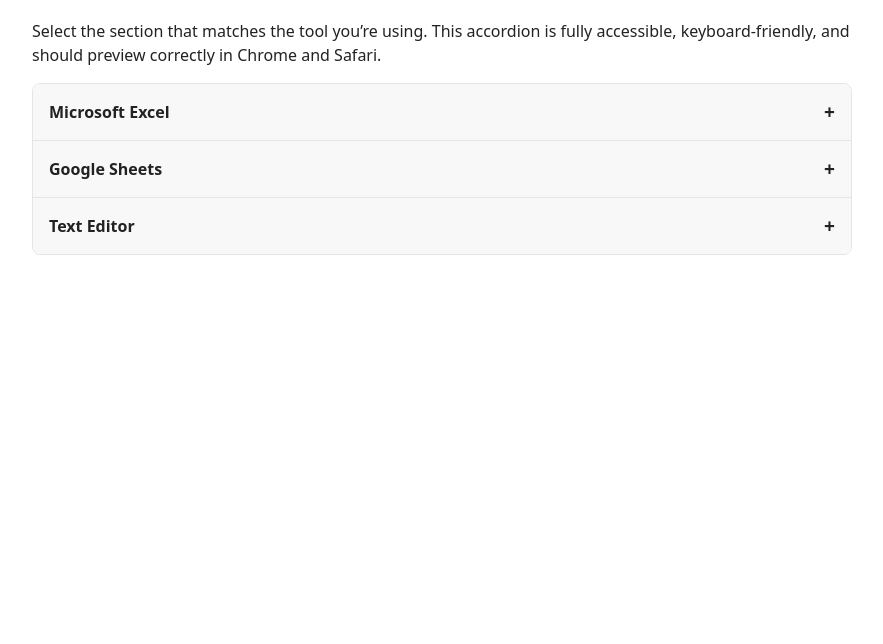
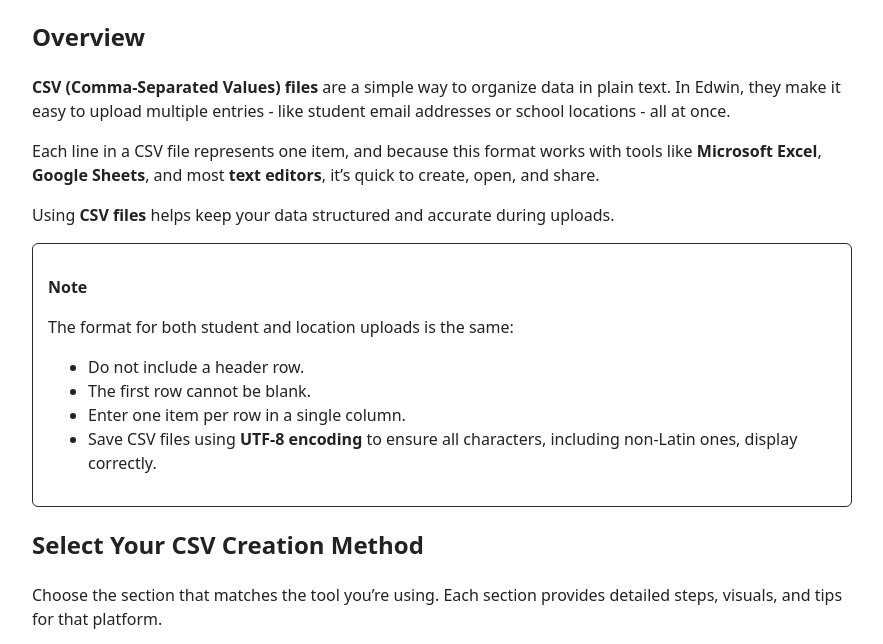
Before and after one commit to fergeeksongirl/help-centre, a plain HTML site: page code-snippets/accordion-test/index.html in a window 1280 px wide. Shown: the part 104-748 px from the top of the page, without its empty margins (198-1081 px from the left). Drawn offline with Linux system fonts and the light colour scheme.

Commit message:
Enhance CSV file section with overview and notes
Added an overview of CSV files and usage notes for uploads.

```diff
--- a/code-snippets/accordion-test/index.html
+++ b/code-snippets/accordion-test/index.html
@@ -9,10 +9,27 @@
 <body>
   <main>
     <h1>Create a CSV File</h1>
-    <p>
-      Select the section that matches the tool you’re using. This accordion is fully accessible,
-      keyboard-friendly, and should preview correctly in Chrome and Safari.
-    </p>
+
+<h2>Overview</h2>
+<p><strong>CSV (Comma-Separated Values) files </strong>are a simple way to organize data in plain text. In Edwin, they make it easy to upload multiple entries - like student email addresses or school locations - all at once.&nbsp;</p>
+<p>Each line in a CSV file represents one item, and because this format works with tools like <strong>Microsoft Excel</strong>, <strong>Google Sheets</strong>, and most <strong>text editors</strong>, it’s quick to create, open, and share.&nbsp;</p>
+<p>Using <strong>CSV files</strong> helps keep your data structured and accurate during uploads. </p>
+
+<!-- Note -->
+<div style="border:1px solid #2a2a2a;border-radius:6px;padding:15px;margin:0 0 10px;">
+<p><strong>Note</strong></p>
+	<p>The format for both student and location uploads is the same:</p>
+  <ul>
+    <li>Do not include a header row.</li>
+    <li>The first row cannot be blank.
+</li>
+    <li>Enter one item per row in a single column.&nbsp;</li>
+    <li>Save CSV files using <strong>UTF-8 encoding</strong> to ensure all characters, including non-Latin ones, display correctly.</li>
+  </ul>
+</div>
+
+<h2>Select Your CSV Creation Method</h2>
+<p>Choose the section that matches the tool you’re using. Each section provides detailed steps, visuals, and tips for that platform.</p>
 
     <!-- Native HTML accordion -->
     <section class="accordion" aria-label="CSV export instructions">
```
